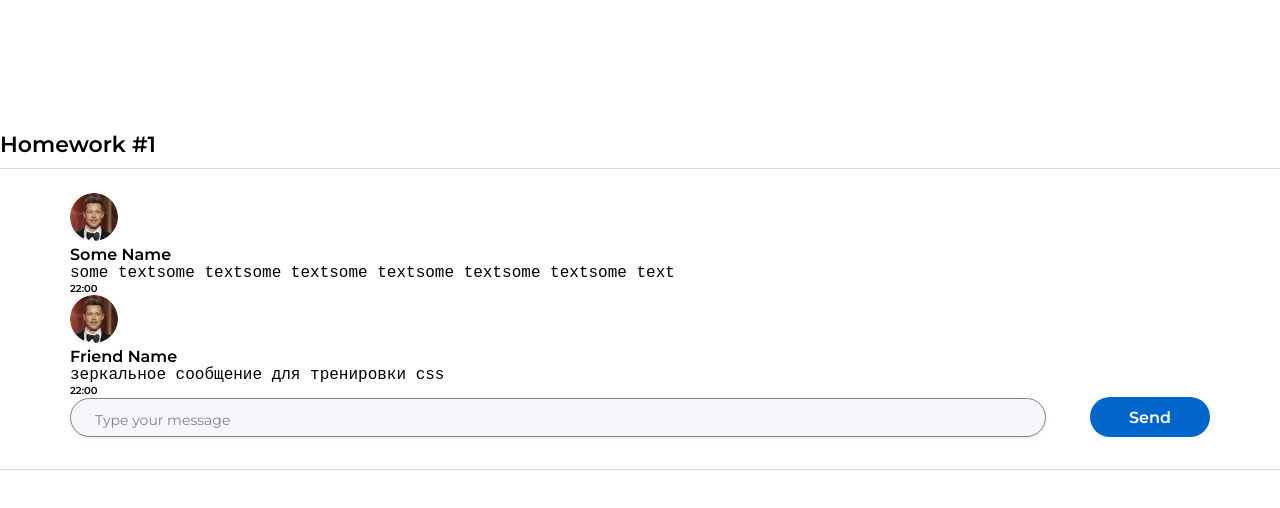
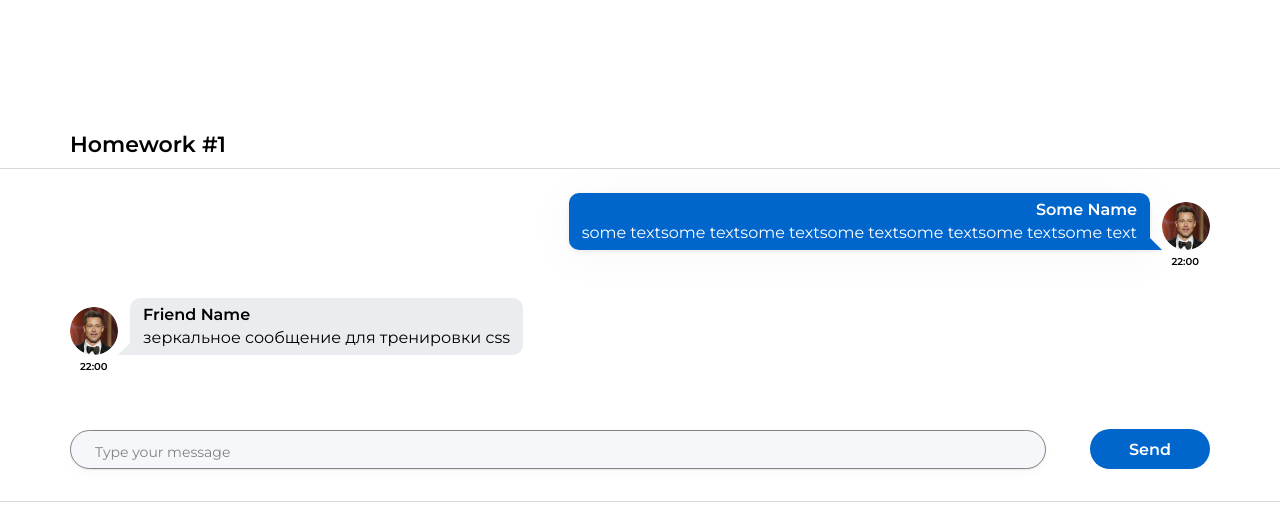
Before and after one commit to Intrstng/Monday_HW, a React (Create React App) app: page / in a window 1280 px wide. Shown: the top 508 px of the page. Built offline with nearby package versions, Linux system fonts and the light colour scheme.

Commit message:
feat: add css styles to HomeWork Task

```diff
--- a/src/s1-main/App.module.css
+++ b/src/s1-main/App.module.css
@@ -5,7 +5,7 @@
 }
 
 .hwTitle {
-    width: 1280px;
+    width: 1140px;
     margin: 0 auto;
     padding: 131px 0 10px;
     color: #000;
--- a/src/s2-homeworks/hw01/friend-message/FriendMessage.module.css
+++ b/src/s2-homeworks/hw01/friend-message/FriendMessage.module.css
@@ -6,7 +6,9 @@
 }
 
 .friendImageAndText {
-
+    display: flex;
+    align-items: flex-end;
+    gap: 12px;
 }
 
 .friendImageAndText img {
@@ -17,19 +19,31 @@
 }
 
 .friendText {
-    color: #000;
-    font-family: 'Montserrat', sans-serif;
-    font-size: 16px;
-    font-style: normal;
-    font-weight: 400;
-    line-height: normal;
+    display: inline-block;
+    padding: 7px 13px 8px;
+    position: relative;
+    background-color: #ebecf0;
+    -webkit-border-radius: 10px;
+    -webkit-border-bottom-left-radius: 0;
+    -moz-border-radius: 10px;
+    -moz-border-radius-bottomleft: 0;
+    border-radius: 10px;
+    border-bottom-left-radius: 0;
 }
 
 .friendText:after {
-
+    content: '';
+    position: absolute;
+    bottom: 0;
+    left: -12px;
+    border-width:  0 0 12px 12px;
+    border-style: solid;
+    border-color: #ebecf0 transparent;
+    display: block;
 }
 
 .friendName {
+    margin-bottom: 4px;
     color: #000;
     font-family: 'Montserrat', sans-serif;
     font-size: 16px;
@@ -39,10 +53,16 @@
 }
 
 .friendMessageText {
-
+    color: #000;
+    font-family: 'Montserrat', sans-serif;
+    font-size: 16px;
+    font-style: normal;
+    font-weight: 400;
+    line-height: normal;
 }
 
 .friendTime {
+    margin: 5px 0 56px 10px;
     color: #000;
     font-family: 'Montserrat', sans-serif;
     font-size: 10px;
--- a/src/s2-homeworks/hw01/message-sender/MessageSender.module.css
+++ b/src/s2-homeworks/hw01/message-sender/MessageSender.module.css
@@ -10,7 +10,6 @@
     width: 976px;
     height: 40px;
     padding: 12px 0 11px 24px;
-    /*flex-shrink: 0;*/
     border-radius: 20px;
     background: #F5F7FB;
     box-shadow: 0px 1px 2px 0px rgba(29, 33, 38, 0.10), 0px 5px 20px 0px rgba(29, 33, 38, 0.03);
@@ -28,7 +27,6 @@
 .button {
     width: 120px;
     height: 40px;
-    /*flex-shrink: 0;*/
     color: #FFF;
     border-radius: 20px;
     border: none;
@@ -39,11 +37,12 @@
     font-weight: 600;
     line-height: normal;
     cursor: pointer;
+    transition: all 0.25s ease;
 }
 
 .button:hover {
-
+    transform: scale(1.05);
 }
 .button:active {
-
+    opacity: 0.6;
 }
--- a/src/s2-homeworks/hw01/message/Message.module.css
+++ b/src/s2-homeworks/hw01/message/Message.module.css
@@ -3,10 +3,14 @@
 .message {
     width: 1140px;
     margin: 0 auto;
+    text-align: right;
 }
 
 .imageAndText {
-
+    display: flex;
+    flex-direction: row-reverse;
+    align-items: flex-end;
+    gap: 12px;
 }
 
 .imageAndText img {
@@ -17,20 +21,33 @@
 }
 
 .text {
-    color: #000;
-    font-family: 'Montserrat', sans-serif;
-    font-size: 16px;
-    font-style: normal;
-    font-weight: 400;
-    line-height: normal;
+    display: inline-block;
+    padding: 7px 13px 8px;
+    position: relative;
+    background-color: #06C;
+    filter: drop-shadow(0px 1px 2px rgba(29, 33, 38, 0.10)) drop-shadow(0px 5px 20px rgba(29, 33, 38, 0.03));
+    -webkit-border-radius: 10px;
+    -webkit-border-bottom-right-radius: 0;
+    -moz-border-radius: 10px;
+    -moz-border-radius-bottomright: 0;
+    border-radius: 10px;
+    border-bottom-right-radius: 0;
 }
 
 .text:after {
-
+    content: '';
+    position: absolute;
+    bottom: 0;
+    right: -12px;
+    border-width: 0 12px 12px 0;
+    border-style: solid;
+    border-color: #06C transparent;
+    display: block;
 }
 
 .name {
-    color: #000;
+    margin-bottom: 4px;
+    color: #FFF;
     font-family: 'Montserrat', sans-serif;
     font-size: 16px;
     font-style: normal;
@@ -39,10 +56,16 @@
 }
 
 .messageText {
-
+    color: #FFF;
+    font-family: 'Montserrat', sans-serif;
+    font-size: 16px;
+    font-style: normal;
+    font-weight: 400;
+    line-height: normal;
 }
 
 .time {
+    margin: 5px 11px 30px;
     color: #000;
     font-family: 'Montserrat', sans-serif;
     font-size: 10px;
```
